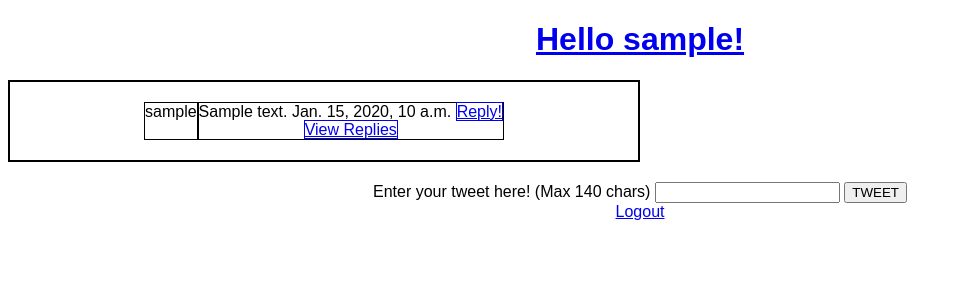
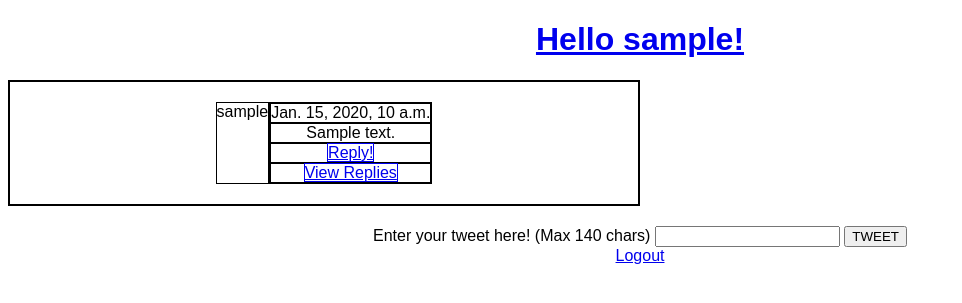
Before and after one commit to lucasdpau/twitclone, a Django app: page / in a window 1280 px wide. Shown: the part 26-329 px from the top of the page, without its empty margins (0-962 px from the left). Run offline with Django 3.2, Linux system fonts and the light colour scheme; a user stored in the database is signed in; tables that the repository leaves empty hold one stand-in row (values such as "Sample post").

Commit message:
add note change view of tweets

```diff
--- a/app1/templates/index.html
+++ b/app1/templates/index.html
@@ -15,11 +15,18 @@
                             {{tweet.author}}
                         </div>
                         <div class="tweetcontent">
-                            {{ tweet.text }}
-                            {{tweet.datetime}}
-                            <a href="/reply/{{tweet.id}}">Reply!</a>
-                            <br>
-                            <a href="/tweets/{{tweet.id}}">View Replies</a>
+                            <div class="tweetheader">
+                                {{tweet.datetime}}
+                            </div>
+                            <div>
+                                {{ tweet.text }}
+                            </div>
+                            <div class="tweetreply">
+                                <a href="/reply/{{tweet.id}}">Reply!</a>
+                            </div>
+                            <div class="tweetfooter">
+                                <a href="/tweets/{{tweet.id}}">View Replies</a>
+                            </div>
                         </div>
                     </div>
                 {% endfor %}
--- a/app1/views.py
+++ b/app1/views.py
@@ -60,15 +60,18 @@ def register(request):
             return render(request, "register.html", {"message": "Please confirm the password"})
 
         if password == confirm:
+            #check if username is taken
             check_username = User.objects.filter(username=username)
             if check_username:
                 return render(request, "register.html", {"message": "Username taken!"})
+            #if not taken creates entry in user db
             else:
                 user = User.objects.create_user(username, email, password)
                 user.save()
                 return render(request, "login.html")
         else:
             return render(request, "register.html", {"message": "Passwords don't match"})
+    #if GET request
     else:
         return render(request, "register.html")
 
```
